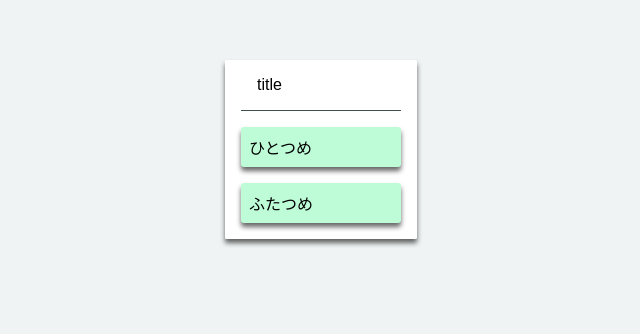
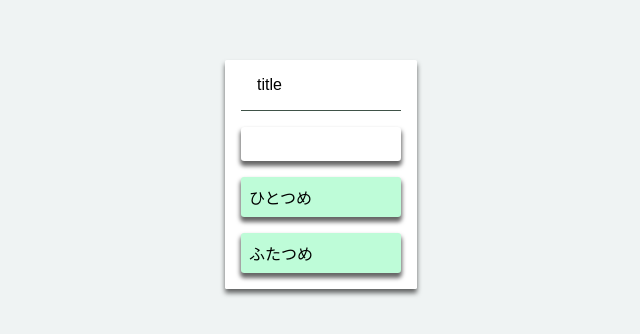
Before and after one commit to ebiryu/react-redux-study, a React (Create React App) app: page / in a window 1280 px wide. Shown: the part 180-514 px from the top of the page, without its empty margins (319-959 px from the left). Built offline with nearby package versions, Linux system fonts and the light colour scheme.

Commit message:
add input tag

```diff
--- a/src/container/TaskChuteContainer.js
+++ b/src/container/TaskChuteContainer.js
@@ -12,6 +12,7 @@ class TaskChuteContainer extends Component {
         <div className="task-chute">
           <div className="column">
             <div className="column__title">title</div>
+            <input className="column__input" />
             <ul className="column__list">
               <li className="column__item">ひとつめ</li>
               <li className="column__item">ふたつめ</li>
--- a/src/css/main.css
+++ b/src/css/main.css
@@ -3,6 +3,9 @@ button:focus {
 }
 li {
   list-style: none;
+}
+input:focus {
+  outline: none;
 }
 .body {
   display: flex;
@@ -31,8 +34,19 @@ li {
   margin-right: 1rem;
   border-bottom: 1px solid  #3f5247;
 }
+.column__input {
+  margin-top: 1rem;
+  margin-left: 1rem;
+  margin-right: 1rem;
+  padding: 0.5rem;
+  width: 9rem;
+  background-color: #ffffff;
+  border-radius: 0.2rem;
+  border: 0rem;
+  font-size: 1rem;
+  box-shadow: 0px 4px 4px 1px rgba(0,0,0,0.6);
+}
 .column__list {
-  margin-top: 0.2rem;
   padding-left: 1rem;
   padding-right: 1rem;
 }
@@ -42,5 +56,5 @@ li {
   width: auto;
   background-color: #befcd8;
   border-radius: 0.2rem;
-  box-shadow: 0px 4px 5px 0px rgba(0,0,0,0.6);
+  box-shadow: 0px 4px 4px 1px rgba(0,0,0,0.6);
 }
```
